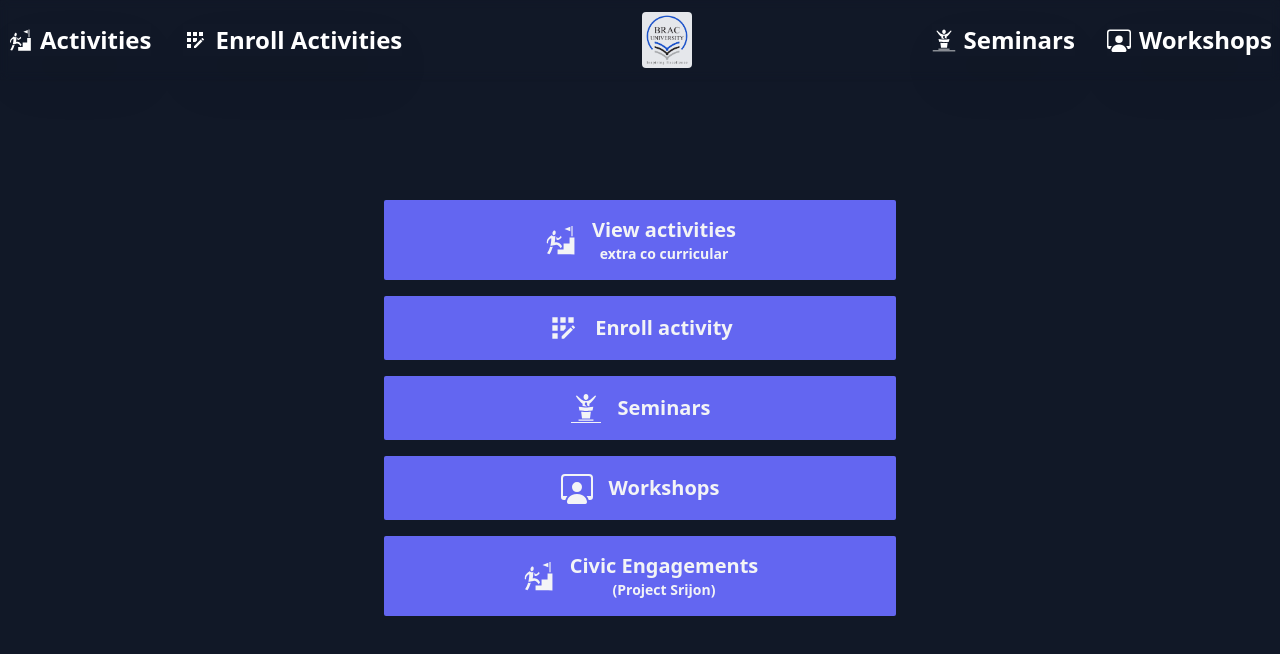
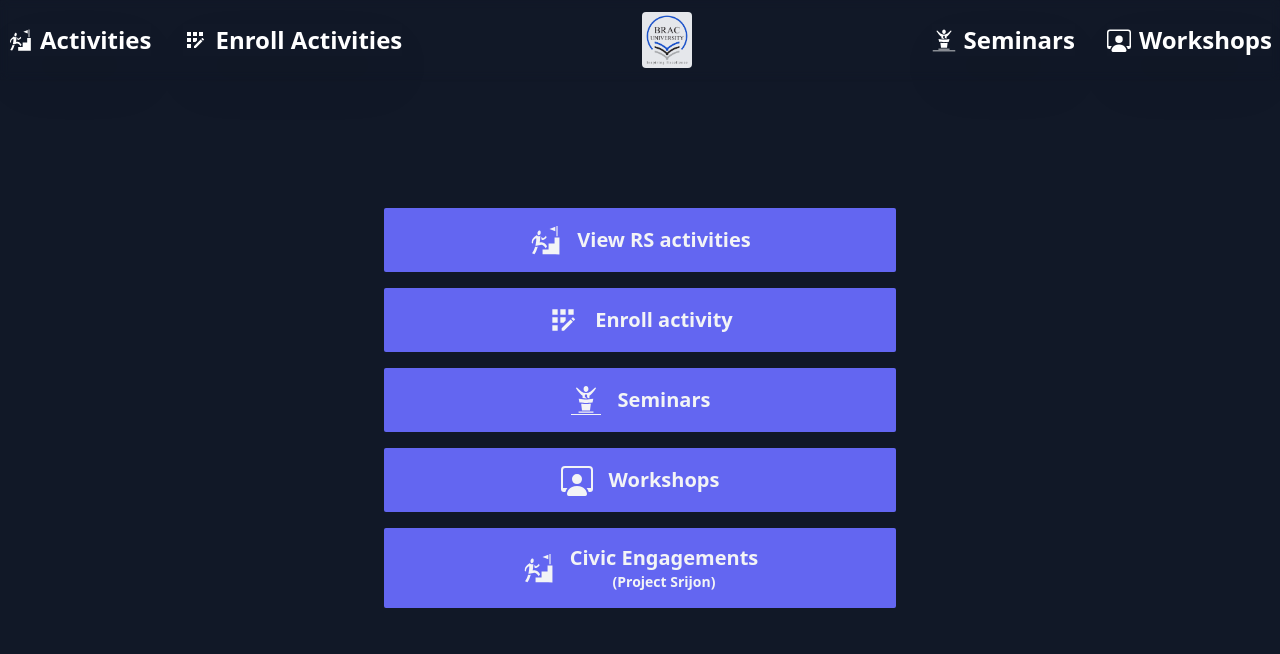
Before and after one commit to zarif007/ActivityHubRS-CS, a Next.js app: page / in a window 1280 px wide. Shown: the top 654 px of the page. Built offline with nearby package versions, Linux system fonts and the light colour scheme.

Commit message:
Added TC

```diff
--- a/src/app/(req-activity)/registeractivity/page.tsx
+++ b/src/app/(req-activity)/registeractivity/page.tsx
@@ -324,7 +324,7 @@ const RegisterActivity = () => {
         </form> : <>
           {
             isOpen === null ? <LoadingSpinner /> :
-            <h1 className="text-3xl font-bold text-white">Registration is closed. Will reopen on the <span className="text-indigo-500">30th May, 2023 at 11AM</span></h1>
+            <h1 className="text-3xl font-bold text-white">Registration is closed. Will Open for Civic Engagements (Project Srijon) on the <span className="text-indigo-500">30th May, 2023 at 11AM</span></h1>
           }
         </>
       }
--- a/src/app/page.tsx
+++ b/src/app/page.tsx
@@ -22,8 +22,7 @@ export default function Home() {
       >
         <GiStairsGoal className="w-8 h-8" />
         <div>
-          <p>View activities</p>
-          <p className="text-sm">extra co curricular</p>
+          <p>View RS activities</p>
         </div>
       </button>
       <button
```
